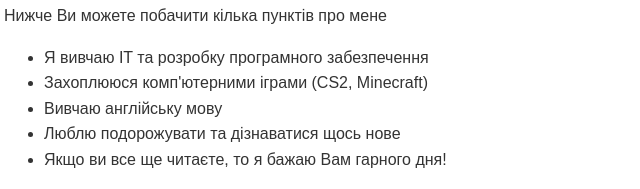
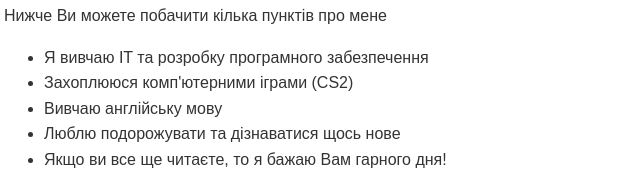
Before and after one commit to oleksandrdaraban/web_basics, a plain HTML site: page author.html in a window 1280 px wide. Shown: the part 217-406 px from the top of the page, 236-876 px from the left. Drawn offline with Linux system fonts and the light colour scheme.

Commit message:
Update author html

```diff
--- a/author.html
+++ b/author.html
@@ -19,7 +19,7 @@
 
             <ul>
                 <li>Я вивчаю IT та розробку програмного забезпечення</li>
-                <li>Захоплююся комп'ютерними іграми (CS2, Minecraft)</li>
+                <li>Захоплююся комп'ютерними іграми (CS2)</li>
                 <li>Вивчаю англійську мову</li>
                 <li>Люблю подорожувати та дізнаватися щось нове</li>
                 <li>Якщо ви все ще читаєте, то я бажаю Вам гарного дня!</li>
```
